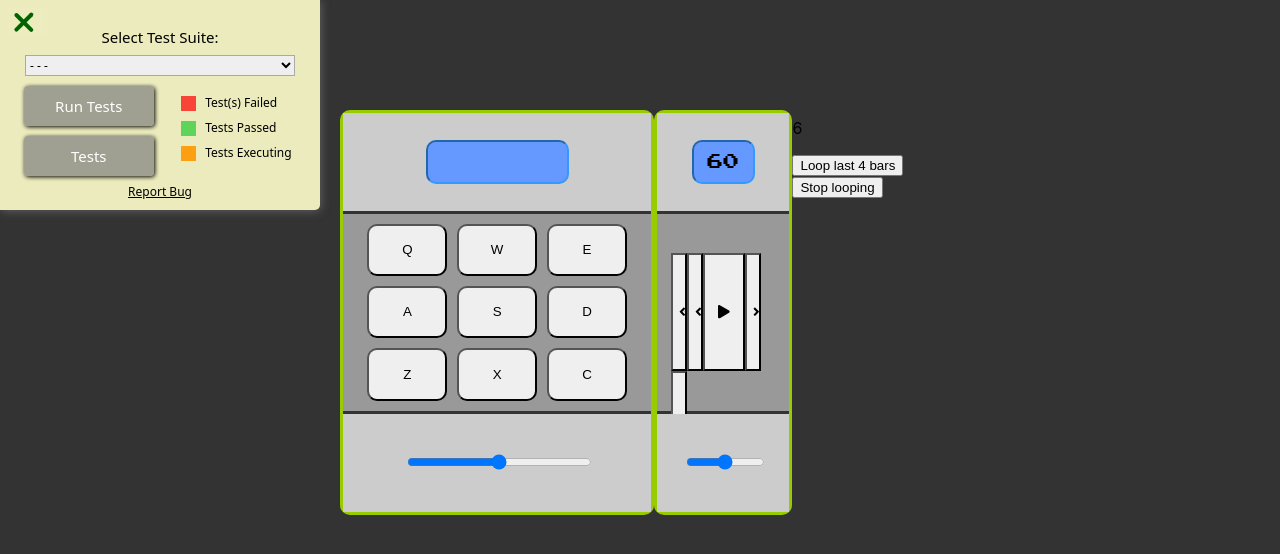
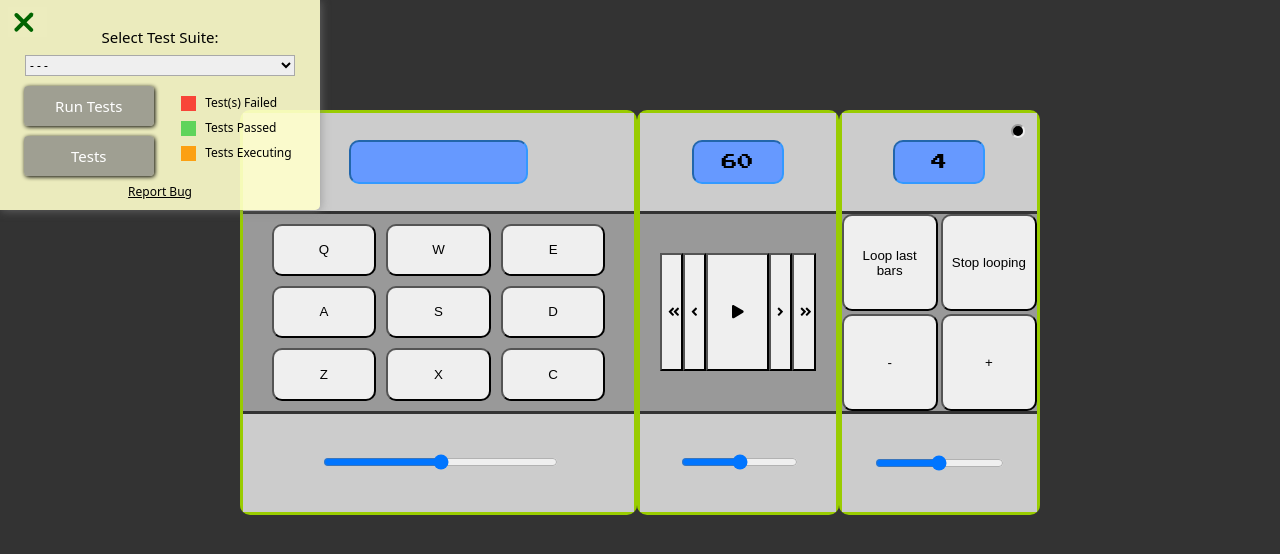
Before and after one commit to andrematt/fcc-drummachine-metronome, a React (Create React App) app: page / in a window 1280 px wide. Shown: the top 554 px of the page. Built offline with nearby package versions, Linux system fonts and the light colour scheme.

Commit message:
looper working, need to add volume

```diff
--- a/src/App.css
+++ b/src/App.css
@@ -7,7 +7,7 @@ html {
   margin: auto;
   display: flex;
   margin-top: 8%;
-  width: 600px;
+  width: 800px;
   height: 420px;
   background: none;
 }
@@ -18,7 +18,7 @@ html {
   grid-template-rows: 1fr 2fr 1fr;
   position: relative;
   margin: auto;
-  width: 70%;
+  width: 50%;
   height: 95%;
   border: solid 3px #99CC00;
   border-radius: 10px;
@@ -91,7 +91,7 @@ html {
 .box .metronome-container {
   border: solid 3px #99CC00;
   border-radius: 10px;
-  width: 30%;
+  width: 25%;
   height: 95%;
   margin: auto;
   display: grid;
@@ -170,7 +170,77 @@ html {
   width: 100%;
   color: #333333 !important;
 }
+.box .looper-container {
+  border: solid 3px #99CC00;
+  border-radius: 10px;
+  width: 25%;
+  height: 95%;
+  margin: auto;
+  display: grid;
+  grid-template-columns: 1fr;
+  grid-gap: 3px;
+  grid-template-rows: 1fr 2fr 1fr;
+}
+.box .looper-container .screen-section {
+  position: relative;
+  background-color: #CCCCCC;
+  display: flex;
+  align-items: center;
+}
+.box .looper-container .screen-section .lamp {
+  position: absolute;
+  right: 12px;
+  top: 6px;
+  width: 10px;
+  height: 10px;
+  border-radius: 100%;
+  border-style: inset;
+  border-width: 2px;
+  margin: auto;
+  background-color: #32050C;
+  margin-top: 5px;
+}
+.box .looper-container .screen-section .looper-screen {
+  font-family: "Press Start 2P", cursive;
+  display: flex;
+  align-items: center;
+  position: relative;
+  margin: 0 auto 0 auto;
+  width: 45%;
+  height: 40%;
+  border-color: #3399ff;
+  border-radius: 10px;
+  border-style: inset;
+  border-width: 2px;
+  background: #6699ff;
+}
+.box .looper-container .screen-section .looper-screen .screen-text {
+  margin: 0 auto 0 auto;
+}
+.box .looper-container .button-section {
+  background-color: #999999;
+  width: 100%;
+  height: 100%;
+  margin: auto;
+  display: grid;
+  grid-template-columns: 1fr 1fr;
+  grid-gap: 3px;
+  grid-template-rows: 1fr 1fr;
+}
+.box .looper-container .button-section button {
+  border-radius: 10px;
+}
+.box .looper-container .volume-section {
+  background-color: #CCCCCC;
+  display: flex;
+  align-items: center;
+}
+.box .looper-container .volume-section input {
+  margin: 0 auto 0 auto;
+  margin: auto;
+}
 
+/* box */
 @media all and (max-width: 600px) {
   .box {
     position: relative;
@@ -178,19 +248,23 @@ html {
     display: block;
     margin-top: 2%;
     width: 400px;
-    height: 680px;
+    height: 900px;
     background: none;
   }
   .box .keypad-container {
     width: 95%;
-    height: 45%;
+    height: 30%;
   }
   .box .keypad-container .keypad-screen {
     font-size: 14px;
   }
   .box .metronome-container {
     width: 95%;
-    height: 45%;
+    height: 30%;
+  }
+  .box .looper-container {
+    width: 95%;
+    height: 30%;
   }
 }
 
--- a/src/App.js
+++ b/src/App.js
@@ -73,19 +73,38 @@ class App extends Component {
   constructor(props){
     super(props);
     this.state = {
-      barsToLoop:6,
+      barsToLoop:4,
+      lampStyle:{backgroundColor:'black'},
       looping:false,
       sequence:[],
       lastClicksHolder:[],
       sequenceLoop:[]
     }
-    this.playSound=this.playSound.bind(this);
+    this.getSound=this.playSound.bind(this);
     this.addClick=this.addClick.bind(this);
     this.activateRecording = this.activateRecording.bind(this);
     this.addToSequence=this.addToSequence.bind(this);
     this.playSequence=this.playSequence.bind(this);
     this.startSequence=this.startSequence.bind(this);
     this.timerStop=this.timerStop.bind(this);
+    this.increaseBarsToLoop=this.increaseBarsToLoop.bind(this);
+    this.decreaseBarsToLoop=this.decreaseBarsToLoop.bind(this);
+  }
+
+  increaseBarsToLoop(){
+
+    this.setState({
+      barsToLoop:this.state.barsToLoop+1
+    })
+    console.log(this.state.barsToLoop)
+  }
+
+  decreaseBarsToLoop(){
+    if (this.state.barsToLoop>1) {
+      this.setState({
+        barsToLoop:this.state.barsToLoop-1
+      })
+    }
   }
 
   playSound(key){
@@ -104,7 +123,9 @@ class App extends Component {
     if(this.state.lastClicksHolder.length===this.state.barsToLoop+1) {
       if(!this.state.looping) {
         this.setState({
-        looping:true
+        //sequence:[], //clean the drumpad keypressing sequence
+        looping:true,
+        lampStyle:{backgroundColor:'red'}
       })
       this.index=0;
       this.playSound(this.state.sequenceLoop[0].key);
@@ -118,7 +139,8 @@ class App extends Component {
 
   timerStop() {
     this.setState({
-      looping:false
+      looping:false,
+      lampStyle:{backgroundColor:'black'}
     })
     clearInterval(this.timerInUse);
     this.timerInUse=0;
@@ -201,7 +223,7 @@ class App extends Component {
 				<div id = "drum-machine" className ="box">
 					<Drummachine addToSequence={this.addToSequence}/>
 					<Metronome addClick={this.addClick}/>
-          <Looper barsToLoop={this.state.barsToLoop} timerStop={this.timerStop} activateRecording={this.activateRecording}/>
+          <Looper lampStyle={this.state.lampStyle} increaseBarsToLoop={this.increaseBarsToLoop} decreaseBarsToLoop={this.decreaseBarsToLoop} barsToLoop={this.state.barsToLoop} timerStop={this.timerStop} activateRecording={this.activateRecording}/>
 				</div>
 			</div>
 		);
@@ -549,26 +571,56 @@ class Looper extends Component {
   constructor(props){
     super(props);
     this.state = {
+      volume:0.5,
       active:false
     };
-    this.test=this.test.bind(this);
+    this.updateVolumeLoop=this.updateVolumeLoop.bind(this);
   }
 
-  test(){
-    console.log('yey');
+   updateVolumeLoop(element){
+    this.setState({
+      volume:Number(element.target.value)
+    });
   }
 
   render(){
 return(
-  <div className="looperButtons">
-    <div className="metronome-screen" id="display-looper"><p className="screen-text">{this.props.barsToLoop}</p></div>
-    <button onClick={this.props.activateRecording}>Loop last 4 bars</button>
-    <button onClick={this.props.timerStop}>Stop looping</button>
+  <div className="looper-container">
+    <div className="screen-section">
+      <div style={this.props.lampStyle} className="lamp"></div>
+      <div className="looper-screen" id="display-looper"><p className="screen-text">{this.props.barsToLoop}</p></div>
+    </div>
+    <div className="button-section">
+      <LooperButton clickFunct={this.props.activateRecording} buttonText={"Loop last bars"} id="start-loop-button"/>
+      <LooperButton clickFunct={this.props.timerStop} buttonText={"Stop looping"} id="stop-loop-button"/>
+      <LooperButton clickFunct={this.props.decreaseBarsToLoop} buttonText={"-"} id="decrease-loop-button"/>
+      <LooperButton clickFunct={this.props.increaseBarsToLoop} buttonText={"+"} id="increase-loop-button"/>
+    </div>
+    <div className="volume-section">
+      <input id="looper-slider" type="range" min="0" max="1" step="0.01" value={this.state.volume} onChange={this.updateVolumeLoop} />
+    </div>
   </div>
-  )
+)
+}
 
+}
+
+class LooperButton extends Component{
+  constructor(props){
+    super(props);
+    this.state = {
+      buttonStyle:{backgroundColor:'buttonface' }
+
+    }
   }
 
+  render(){
+    return(
+      <button style={this.state.buttonStyle} id={this.props.id} onClick={this.props.clickFunct}>
+        {this.props.buttonText}
+      </button>
+    )
+  }
 }
 
 
--- a/src/App.scss
+++ b/src/App.scss
@@ -15,7 +15,7 @@ html{
   margin: auto;
   display: flex;
   margin-top: 8%;
-  width: 600px;
+  width: 800px;
   height: 420px;
   background: none;
 
@@ -26,7 +26,7 @@ html{
     grid-template-rows: 1fr 2fr 1fr;
     position: relative;
     margin:auto;
-    width: 70%;
+    width: 50%;
     height:95%;
     border: solid 3px $lime;
     border-radius:10px;
@@ -110,7 +110,7 @@ html{
 .metronome-container{
   border: solid 3px $lime;
   border-radius:10px;
-  width:30%;
+  width:25%;
   height:95%;
   margin:auto;
   display:grid;
@@ -203,7 +203,87 @@ html{
   }
 }
 
+.looper-container{
+  border: solid 3px $lime;
+  border-radius:10px;
+  width:25%;
+  height:95%;
+  margin:auto;
+  display:grid;
+  grid-template-columns: 1fr;
+  grid-gap:3px;
+  grid-template-rows: 1fr 2fr 1fr;
+
+  .screen-section{
+    position:relative; //da specificare perchè lamp (position abs) si riferise all'ancestor posizionato
+    background-color:$lightGray;
+    display:flex;
+    align-items:center;
+
+  .lamp{
+  position:absolute;
+  right:12px;
+  top:6px;
+  width:10px;
+  height:10px;
+  border-radius:100%;
+  border-style: inset;
+  border-width: 2px;
+  margin:auto;
+  background-color: #32050C;
+  margin-top:5px;
 }
+
+   .looper-screen{
+      font-family:'Press Start 2P', cursive;
+      display:flex;
+      align-items:center;
+      position: relative;
+      margin:0 auto 0 auto;
+      width: 45%;
+      height:40%;
+      border-color: $screen-border;
+      border-radius:10px;
+      border-style: inset;
+      border-width: 2px;
+      background: $screen;
+
+      .screen-text{
+       margin:0 auto 0 auto;
+      }
+    }
+  }
+
+  .button-section{
+    background-color:$darkGray;
+    width:100%;
+    height:100%;
+    margin:auto;
+    display:grid;
+    grid-template-columns: 1fr 1fr;
+    grid-gap:3px;
+    grid-template-rows: 1fr 1fr;
+
+    button{
+      border-radius:10px;
+    }
+  }
+
+  .volume-section{
+    background-color:$lightGray;
+    display:flex;
+    align-items:center;
+    input{
+      margin:0 auto 0 auto; margin:auto;
+    }
+
+  }
+
+
+}
+
+
+} /* box */
 
 
 
@@ -215,12 +295,12 @@ html{
     display: block;
     margin-top: 2%;
     width: 400px;
-    height: 680px;
+    height: 900px;
     background: none;
 
     .keypad-container{
       width: 95%;
-      height:45%;
+      height:30%;
       .keypad-screen{
         font-size:14px;
       }
@@ -228,7 +308,12 @@ html{
 
    .metronome-container{
       width: 95%;
-      height:45%;
+      height:30%;
+    }
+
+    .looper-container{
+      width: 95%;
+      height:30%;
     }
   }
 }
```
Also changed, not shown: 1 other file (tests, documents, lock files or other folders).
